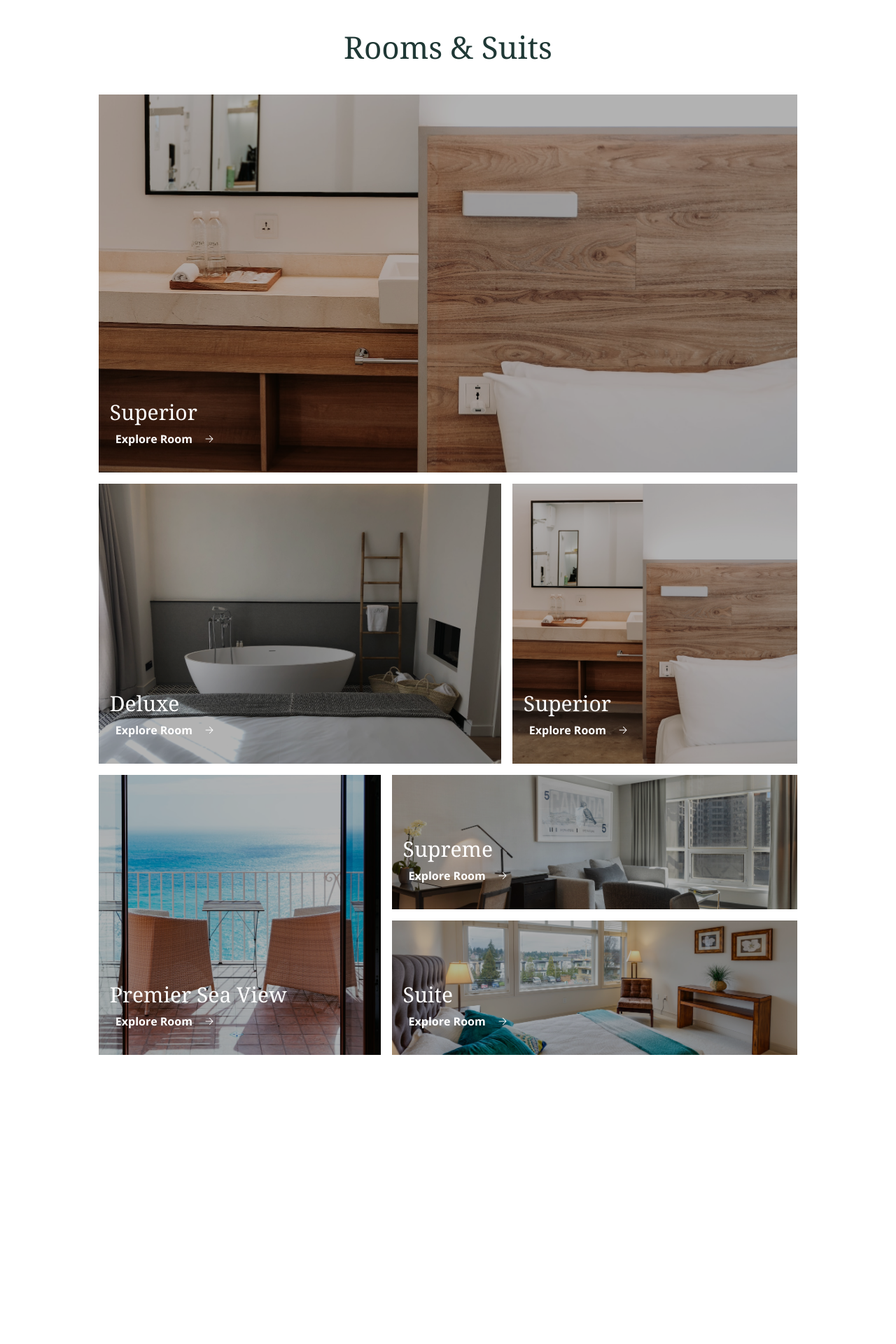
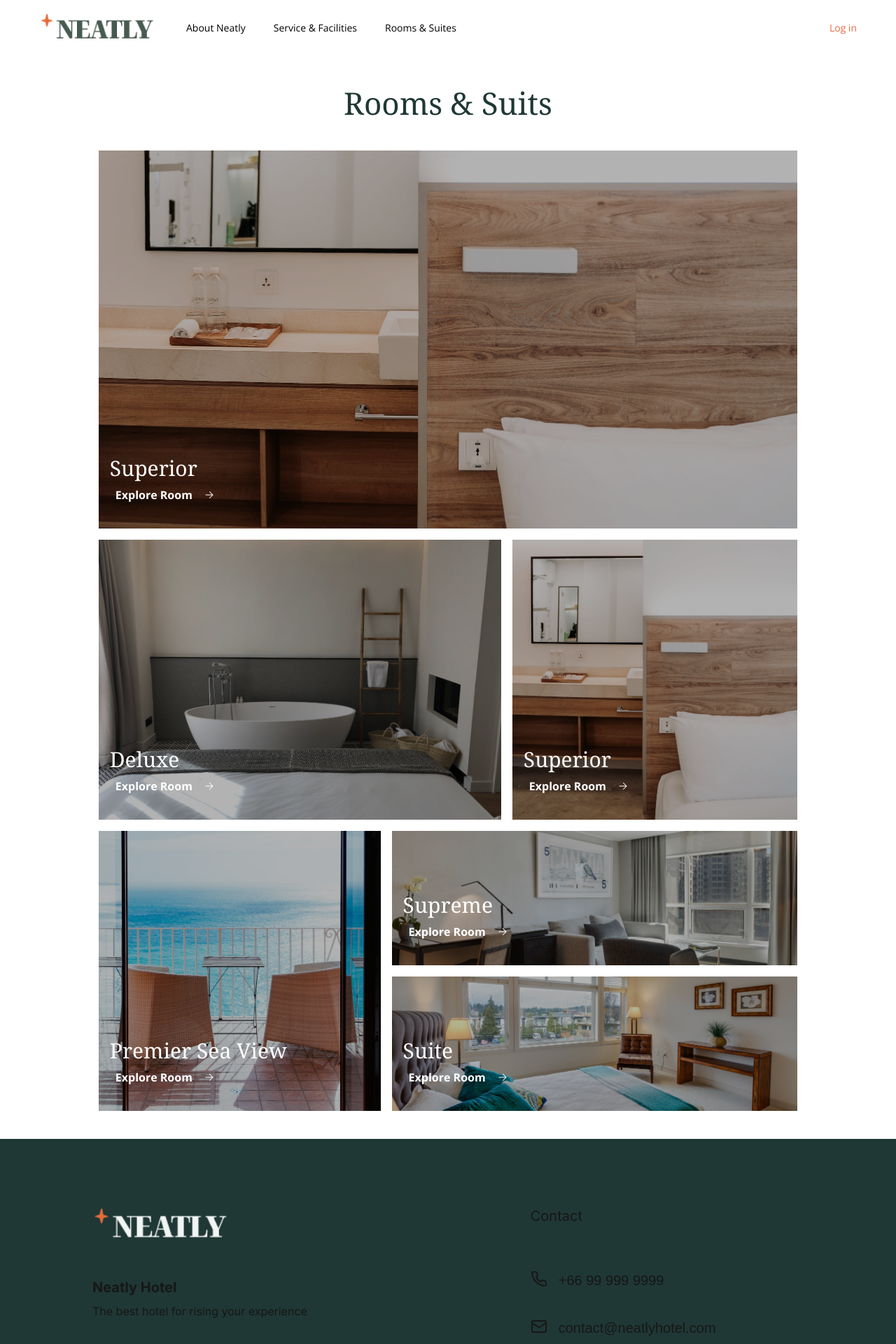
Before and after one commit to ThaweesapChan/neatly, a Next.js app: page / in a window 1280 px wide. Shown: the top 1920 px of the page at 70% size. Before the commit the page ends 1547 px from the top, so only its background shows below. Built offline with nearby package versions, Linux system fonts and the light colour scheme; a web font is replaced by a local one.

Commit message:
feat: move rooms suits to component

```diff
--- /dev/null
+++ b/src/component/roomssuits/index.js
@@ -0,0 +1,68 @@
+import React from "react";
+import RoomsSuitsPost from "../roomssuitspost";
+
+export default function RoomsSuits({ label = "", src = "", onClick }) {
+  return (
+    <section className="h-full gap-[40px] bg-white pb-[40px] pt-[40px]">
+      <header>
+        <h1 className="mb-10 h-[55px] text-center font-notoSerif text-[44px] font-medium leading-[55px] tracking-[-2%] text-green-800">
+          Rooms & Suits
+        </h1>
+      </header>
+      <article>
+        <figure>
+          {/* Mobile layout */}
+          <div className="flex h-[1755px] flex-col gap-4 md:hidden">
+            <RoomsSuitsPost
+              label="Superior Garden View"
+              src="/asset/superior.jpeg"
+            />
+            <RoomsSuitsPost label="Deluxe" src="/asset/deluxe.jpeg" />
+            <RoomsSuitsPost label="Superior" src="/asset/room.jpeg" />
+            <RoomsSuitsPost
+              label="Premier Sea View"
+              src="/asset/premier.jpeg"
+            />
+            <RoomsSuitsPost label="Supreme" src="/asset/supreme.jpeg" />
+            <RoomsSuitsPost label="Suite" src="/asset/room2.jpeg" />
+          </div>
+          {/* Desktop layout */}
+          <div className="hidden md:block">
+            <section className="ml-[11%] mr-[11%] flex flex-col gap-4">
+              {/* Desktop 1 */}
+              <div className="h-[540px] bg-yellow-500">
+                <RoomsSuitsPost label="Superior" src="/asset/room.jpeg" />
+              </div>
+              {/* Desktop 2 */}
+              <div className="flex h-[400px] flex-row gap-4">
+                <div className="w-[58.24%]">
+                  <RoomsSuitsPost label="Deluxe" src="/asset/deluxe.jpeg" />
+                </div>
+                <div className="w-[41.26%]">
+                  <RoomsSuitsPost label="Superior" src="/asset/room.jpeg" />
+                </div>
+              </div>
+              {/* Desktop 3 */}
+              <div className="flex h-[400px] flex-row gap-4">
+                <div className="w-[41%]">
+                  <RoomsSuitsPost
+                    label="Premier Sea View"
+                    src="/asset/premier.jpeg"
+                  />
+                </div>
+                <div className="flex w-[59%] flex-col gap-4">
+                  <div className="h-[48%]">
+                    <RoomsSuitsPost label="Supreme" src="/asset/supreme.jpeg" />
+                  </div>
+                  <div className="h-[48%]">
+                    <RoomsSuitsPost label="Suite" src="/asset/room2.jpeg" />
+                  </div>
+                </div>
+              </div>
+            </section>
+          </div>
+        </figure>
+      </article>
+    </section>
+  );
+}
--- a/src/component/RoomsSuits.js
+++ b/src/component/roomssuitspost/index.js
@@ -1,6 +1,6 @@
 import React from "react";
 
-export default function RoomsSuits({ label = "", src = "", onClick }) {
+export default function RoomsSuitsPost({ label = "", src = "", onClick }) {
   return (
     <div className="relative w-full h-[250px] md:h-full ">
       {/* รูปภาพ */}
--- a/src/pages/homepage/index.js
+++ b/src/pages/homepage/index.js
@@ -1,73 +1,8 @@
 import React from "react";
-import RoomsSuits from "@/component/RoomsSuits";
-RoomsSuits
+import RoomsSuits from "@/component/roomssuits";
 function Homepage() {
   return (
-    <section className="bg-white h-full pt-[40px] pb-[40px] gap-[40px]">
-      <header>
-        <h1
-          className="h-[55px] mb-10 font-notoSerif text-green-800
-        font-medium text-[44px] leading-[55px] tracking-[-2%] text-center"
-        >
-          Rooms & Suits
-        </h1>
-      </header>
-      <article>
-        <figure>
-          {/* Mobile layout */}
-          <div className="flex flex-col gap-4 h-[1755px] md:hidden ">
-            <RoomsSuits
-              label="Superior Garden View"
-              src="/asset/superior.jpeg"
-            />
-            <RoomsSuits label="Deluxe" src="/asset/deluxe.jpeg" />
-            <RoomsSuits label="Superior" src="/asset/room.jpeg" />
-            <RoomsSuits label="Premier Sea View" src="/asset/premier.jpeg" />
-            <RoomsSuits label="Supreme" src="/asset/supreme.jpeg" />
-            <RoomsSuits label="Suite" src="/asset/room2.jpeg" />
-          </div>
-
-          {/* Desktop layout */}
-          <div className="hidden md:block ">
-            <section className="flex flex-col ml-[11%] mr-[11%] gap-4 ">
-              {/* Desktop 1 */}
-              <div className="bg-yellow-500 h-[540px]">
-                <RoomsSuits label="Superior" src="/asset/room.jpeg" />
-              </div>
-              {/* Desktop 2 */}
-              <div className="h-[400px] flex flex-row gap-4">
-                <div className="w-[58.24%]">
-                  <RoomsSuits label="Deluxe" src="/asset/deluxe.jpeg" />
-                </div>
-                <div className="w-[41.26%]">
-                  <RoomsSuits label="Superior" src="/asset/room.jpeg" />
-                </div>
-              </div>
-
-              {/* Desktop 3 */}
-              <div className="h-[400px] flex flex-row gap-4">
-                <div className="w-[41%]">
-                  <RoomsSuits
-                    label="Premier Sea View"
-                    src="/asset/premier.jpeg"
-                  />
-                </div>
-
-                <div className="w-[59%] flex flex-col gap-4">
-                  <div className="h-[48%]">
-                    <RoomsSuits label="Supreme" src="/asset/supreme.jpeg" />
-                  </div>
-                  <div className="h-[48%]">
-                    <RoomsSuits label="Suite" src="/asset/room2.jpeg" />
-                  </div>
-                </div>
-              </div>
-            </section>
-          </div>
-        </figure>
-      </article>
-    </section>
+    <RoomsSuits/>
   );
 }
-
 export default Homepage;
--- a/src/pages/index.js
+++ b/src/pages/index.js
@@ -1,9 +1,14 @@
 import Homepage from "./homepage";
+import Navbar from "@/component/navbar"
+import Footer from "@/component/footer";
+
 
 export default function Home() {
   return (
     <div>
+      <Navbar/>
       <Homepage />
+      <Footer />
     </div>
   );
 }
```
